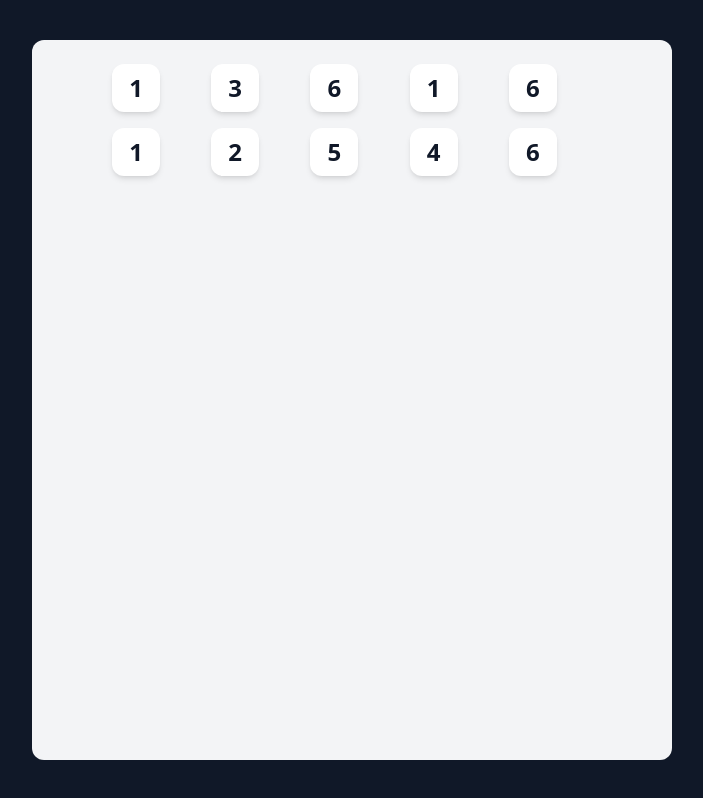
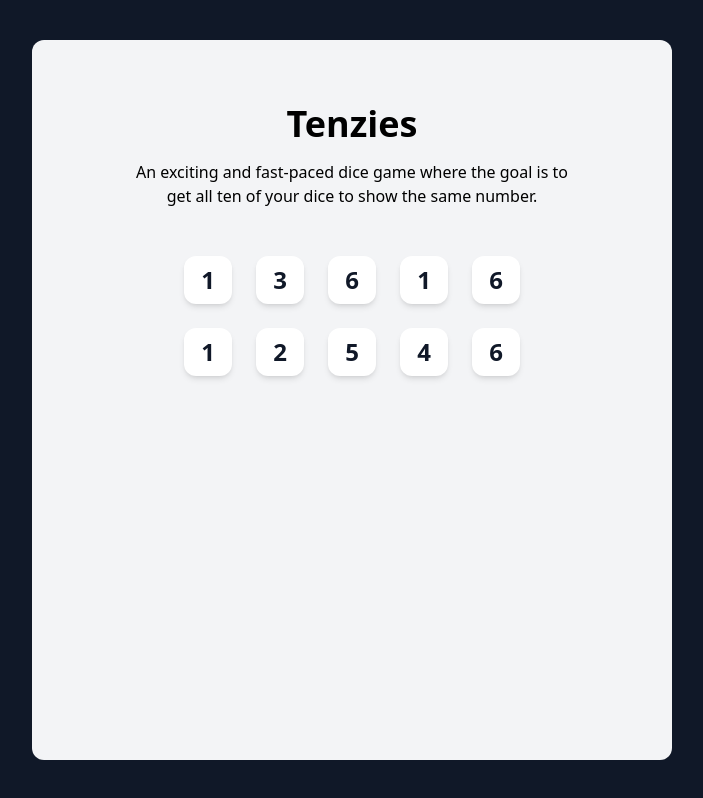
Before and after one commit to jenieg/tenzies, a React app: page / in a window 1280 px wide. Shown: the whole page, without its empty margins (288-991 px from the left). Built offline with nearby package versions, Linux system fonts and the light colour scheme; the HTML template or start-up script is replaced by a standard one.

Commit message:
Feat: created header component, restyled components

```diff
--- a/src/App.jsx
+++ b/src/App.jsx
@@ -1,12 +1,16 @@
-import './App.css'
-import Game from './components/Game'
+import "./App.css";
+import Header from "./components/Header";
+import Game from "./components/Game";
 
 function App() {
-  return (
-    <>
-      <Game />
-    </>
-  )
+    return (
+        <main className="h-screen w-screen flex items-center justify-center bg-gray-900">
+            <div className="h-[90vh] w-[90vw] max-w-screen-sm rounded-xl bg-gray-100">
+                <Header />
+                <Game />
+            </div>
+        </main>
+    );
 }
 
-export default App
+export default App;
--- a/src/components/Game.jsx
+++ b/src/components/Game.jsx
@@ -2,31 +2,22 @@ import { useState } from "react";
 import Dice from "./Dice";
 
 const Game = () => {
+    const [dice, SetDice] = useState(rollNewDice);
 
-    const [dice, SetDice] = useState(rollNewDice)
-
-    function rollNewDice(){
+    function rollNewDice() {
         return Array(10)
             .fill()
             .map(() => Math.ceil(Math.random() * 6));
     }
 
     return (
-        <main className="h-screen w-screen flex items-center justify-center bg-gray-900">
-            <div className="h-[90vh] w-[90vw] max-w-screen-sm rounded-xl bg-gray-100">
-
-                <div className="flex justify-center mt-6">
-                    <section className="grid grid-cols-5 gap-4 w-9/12 max-w-screen-sm">
-                        {dice.map((value, index)=> (
-                            <Dice value={value} key={index} />
-                        ))}
-
-                    </section>
-                </div>
-
-
-            </div>
-        </main>
+        <div className="flex justify-center">
+            <section className="grid grid-cols-5 gap-6 max-w-screen-sm">
+                {dice.map((value, index) => (
+                    <Dice value={value} key={index} />
+                ))}
+            </section>
+        </div>
     );
 };
 
--- /dev/null
+++ b/src/components/Header.jsx
@@ -0,0 +1,12 @@
+const Title = () => {
+    return (
+        <header className="mt-16 mb-12 flex flex-col">
+            <h1 className=" mb-4 text-4xl font-bold text-center">
+                Tenzies
+            </h1>
+            <p className="px-24 text-center">An exciting and fast-paced dice game where the goal is to get all ten of your dice to show the same number. </p>
+        </header>
+    );
+};
+
+export default Title;
```
